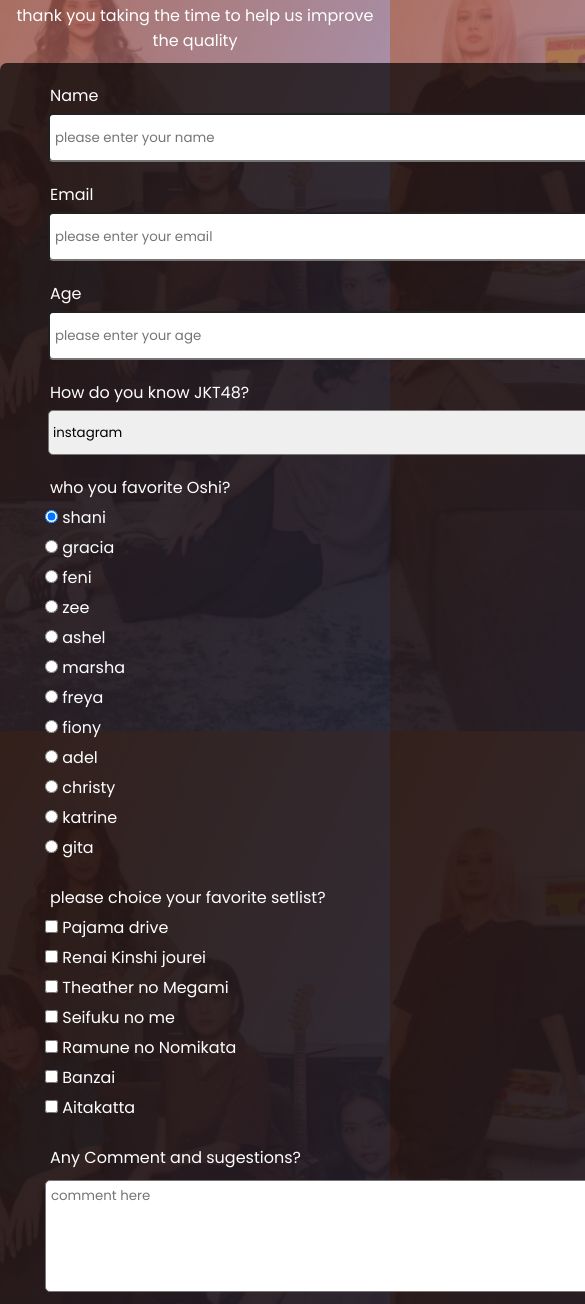
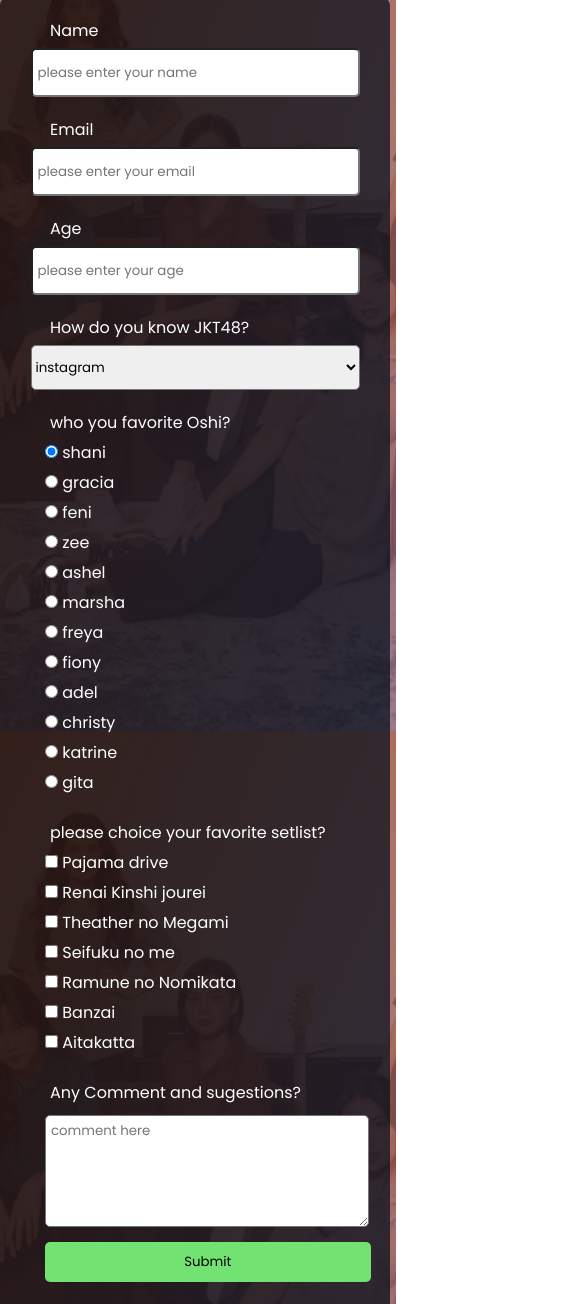
Before and after one commit to Ekoysrn/survey-form-fans-jkt48, a plain HTML site: page index.html in a window 390 px wide. Shown: the part 113-1417 px from the top of the page, 585 px wide, since content can reach past the window. Drawn offline with Linux system fonts and the light colour scheme; a script that the page names is missing.

Commit message:
add responsive for mobile

```diff
--- a/styles.css
+++ b/styles.css
@@ -77,3 +77,51 @@
     border:none;
     background-color:rgb(114, 226, 114)
 }
+
+@media screen and (max-width:560px){
+    h1,p{
+        text-align: center;
+        color:#fff;
+        margin:10px;
+        font-size: 18px;
+    }
+
+    .container{
+        width: 350px;
+        margin:auto;
+        background-color:rgba(0, 0, 0, 0.7);
+        color:#fff;
+        padding:20px;
+        border-radius:7px;
+    }
+
+    textarea{
+        display: block;
+        margin-left: 25px;
+        margin-top: 10px;
+        height: 100px;
+        width:89%;
+        border-radius:5px;
+        padding:5px;
+    }
+
+    select{
+        display:block;
+        width: 94%;
+        margin: auto;
+        margin-top:5px;
+        margin-bottom:20px;
+        height:45px;
+        border-radius:5px;
+    }
+
+    button{
+        box-sizing: border-box;
+        margin: 15px 25px;
+        height: 40px;
+        width: 93%;
+        border-radius: 5px;
+        border:none;
+        background-color:rgb(114, 226, 114)
+    }
+}
```
